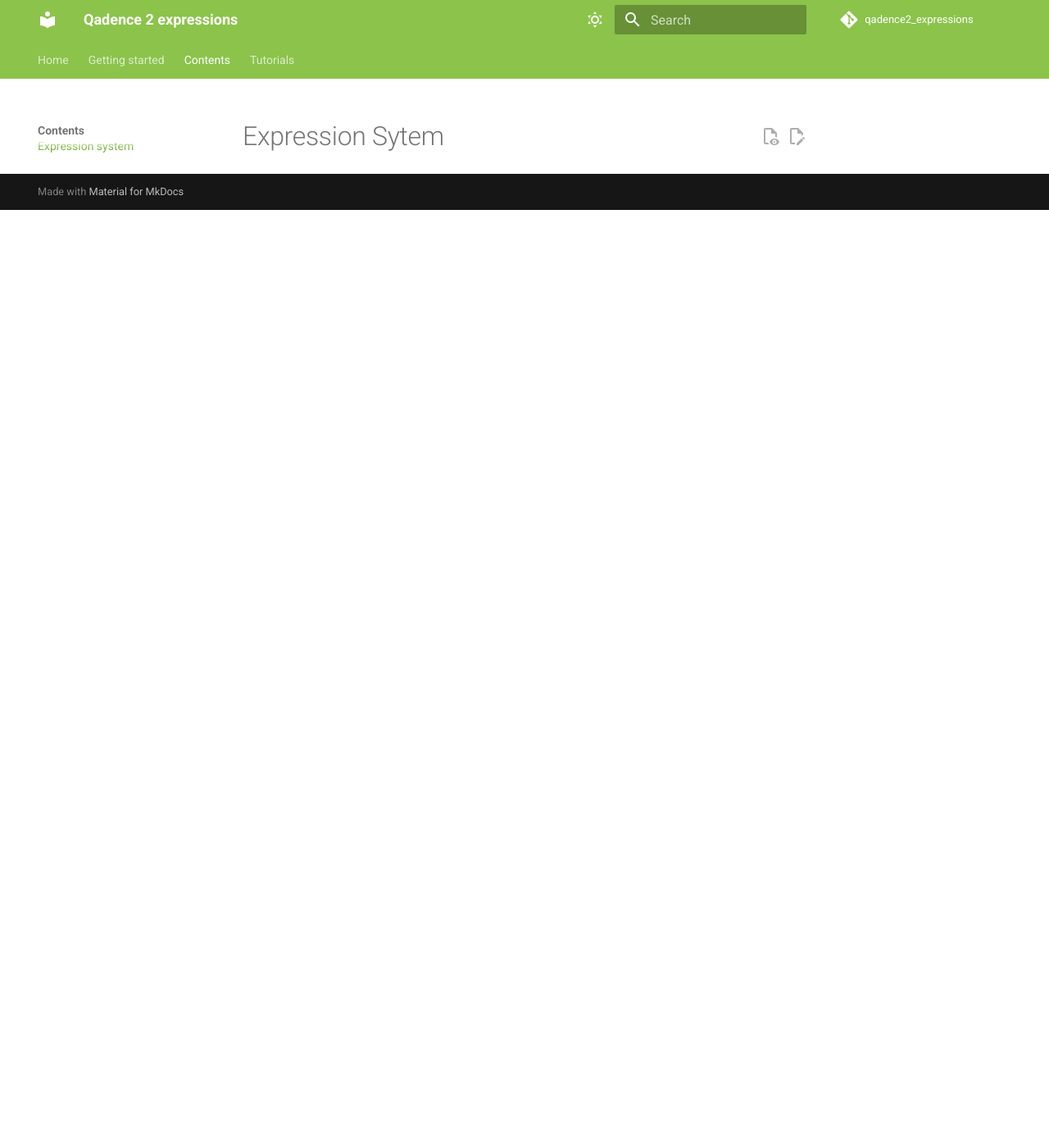
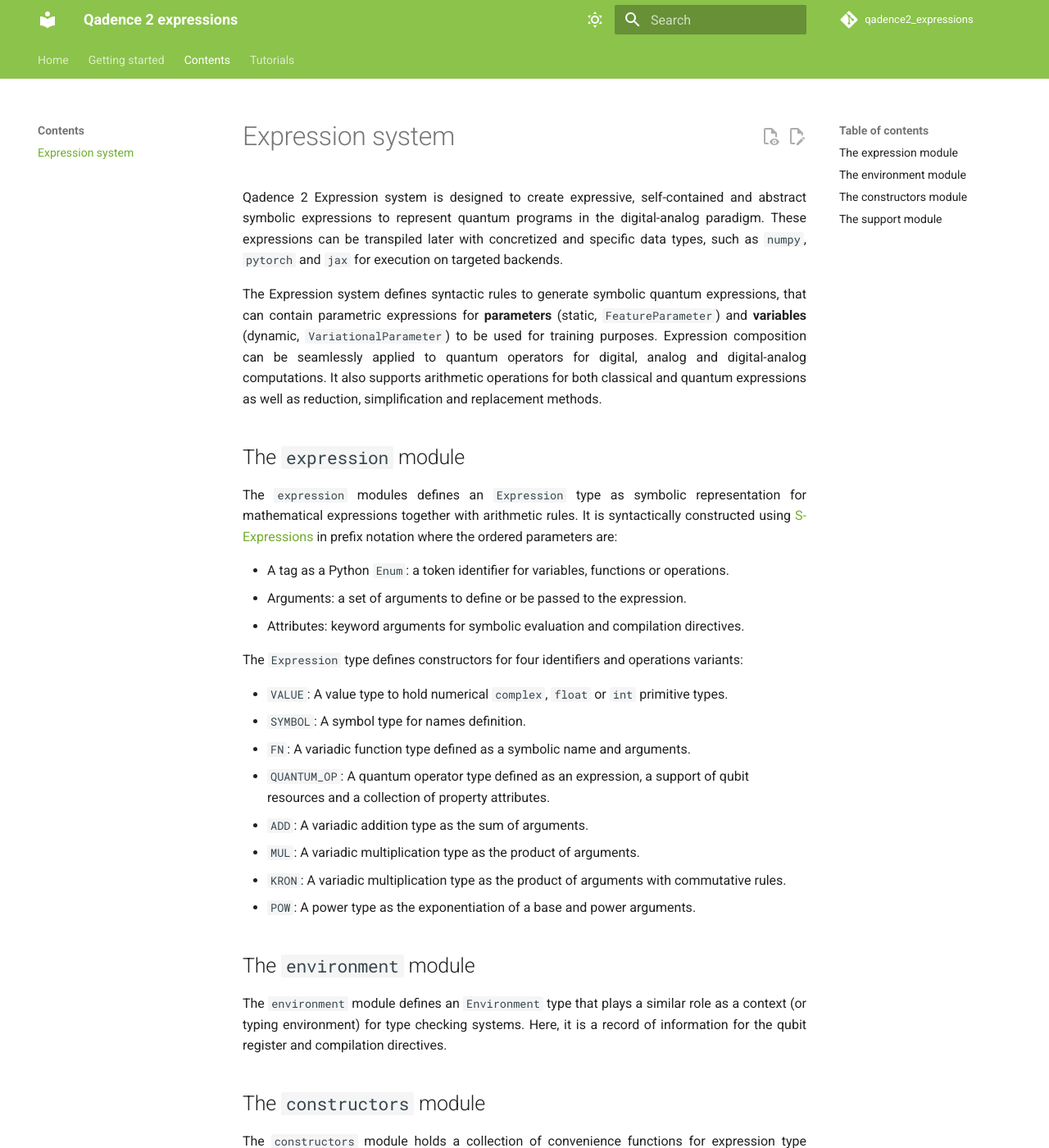
Before and after one commit to pasqal-io/qadence2-expressions, an MkDocs documentation site: the page built from docs/contents/expression_system.md, in a window 1280 px wide and 1400 px high. Shown: the whole window at 82% size. Built offline with MkDocs 1.6.1 and Material for MkDocs 9.7.7, drawn with Linux system fonts in a browser that asks for light colours; comment, search, counter and statistics services are not loaded; the version menu is left out; some of the changed text lies outside the part shown.

Commit message:
Update docs and fix typos.

```diff
--- a/docs/contents/expression_system.md
+++ b/docs/contents/expression_system.md
@@ -1 +1,37 @@
-# Expression Sytem
+# Expression system
+
+Qadence 2 Expression system is designed to create expressive, self-contained and abstract symbolic expressions to represent quantum programs in the digital-analog paradigm. These expressions can be transpiled later with concretized and specific data types, such as `numpy`, `pytorch` and `jax` for execution on targeted backends.
+
+The Expression system defines syntactic rules to generate symbolic quantum expressions, that can contain parametric expressions for **parameters** (static, `FeatureParameter`) and **variables** (dynamic, `VariationalParameter`) to be used for training purposes. Expression composition can be seamlessly applied to quantum operators for digital, analog and digital-analog computations. It also supports arithmetic operations for both classical and quantum expressions as well as reduction, simplification and replacement methods.
+
+## The `expression` module
+
+The `expression` modules defines an `Expression` type as symbolic representation for mathematical expressions together with arithmetic rules. It is syntactically constructed using [S-Expressions](https://en.wikipedia.org/wiki/S-expression) in prefix notation where the ordered parameters are:
+
+- A tag as a Python `Enum`: a token identifier for variables, functions or operations.
+- Arguments: a set of arguments to define or be passed to the expression.
+- Attributes: keyword arguments for symbolic evaluation and compilation directives.
+
+The `Expression` type defines constructors for four identifiers and operations variants:
+
+- `VALUE`: A value type to hold numerical `complex`, `float` or `int` primitive types.
+- `SYMBOL`: A symbol type for names definition.
+- `FN`: A variadic function type defined as a symbolic name and arguments.
+- `QUANTUM_OP`: A quantum operator type defined as an expression, a support of qubit resources and a collection of property attributes.
+- `ADD`: A variadic addition type as the sum of arguments.
+- `MUL`: A variadic multiplication type as the product of arguments.
+- `KRON`: A variadic multiplication type as the product of arguments with commutative rules.
+- `POW`: A power type as the exponentiation of a base and power arguments.
+
+
+## The `environment` module
+
+ The `environment` module defines an `Environment` type that plays a similar role as a context (or typing environment) for type checking systems. Here, it is a record of information for the qubit register and compilation directives.
+
+## The `constructors` module
+
+The `constructors` module holds a collection of convenience functions for expression type constructions and quantum operations (_e.g._ unitary and Hermitian operators, projectors) as well as trainable and non-trainable parameters as symbols.
+
+## The `support` module
+
+The `support` module defines a `Support` type to handle qubit support for single, multi and controlled quantum operations.
```
Also changed, not shown: 2 other files.
